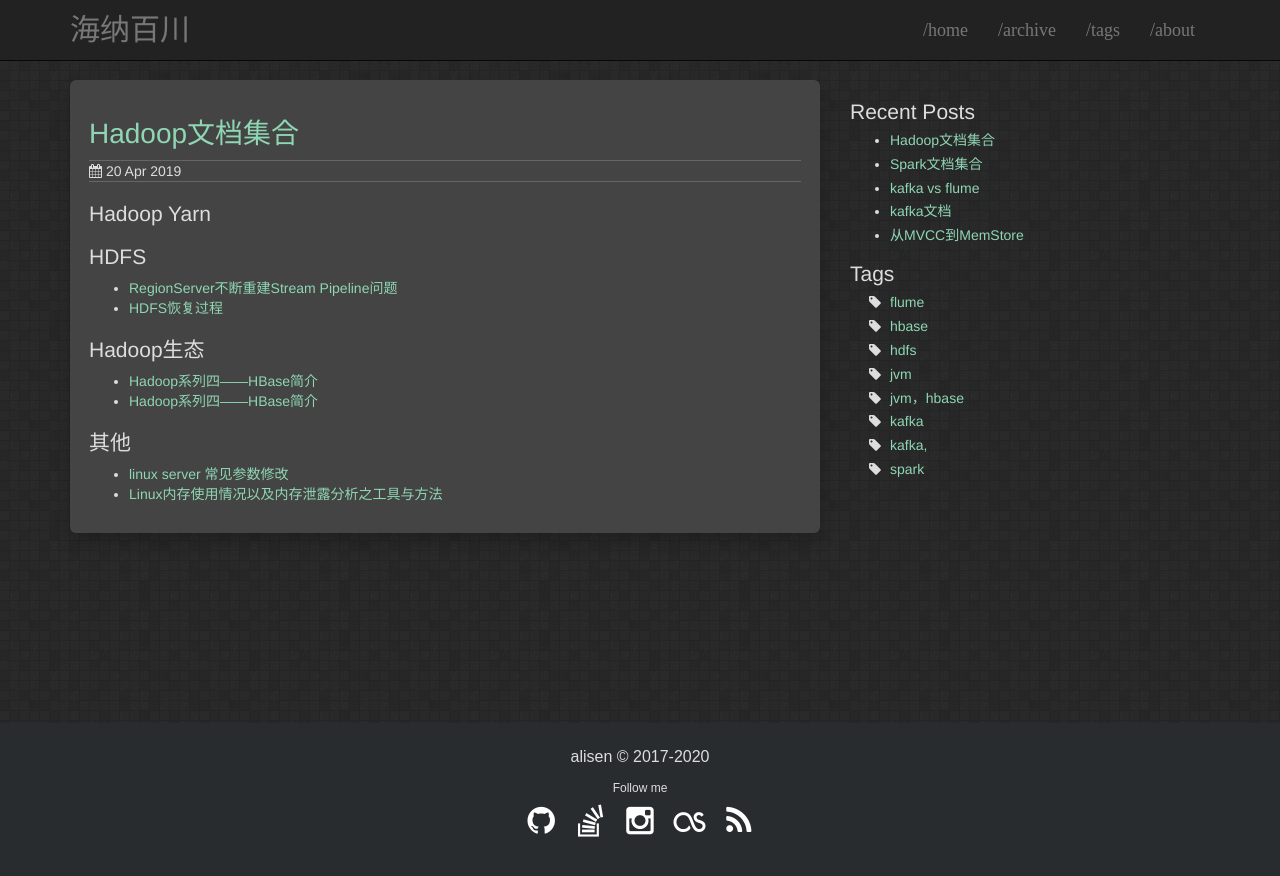
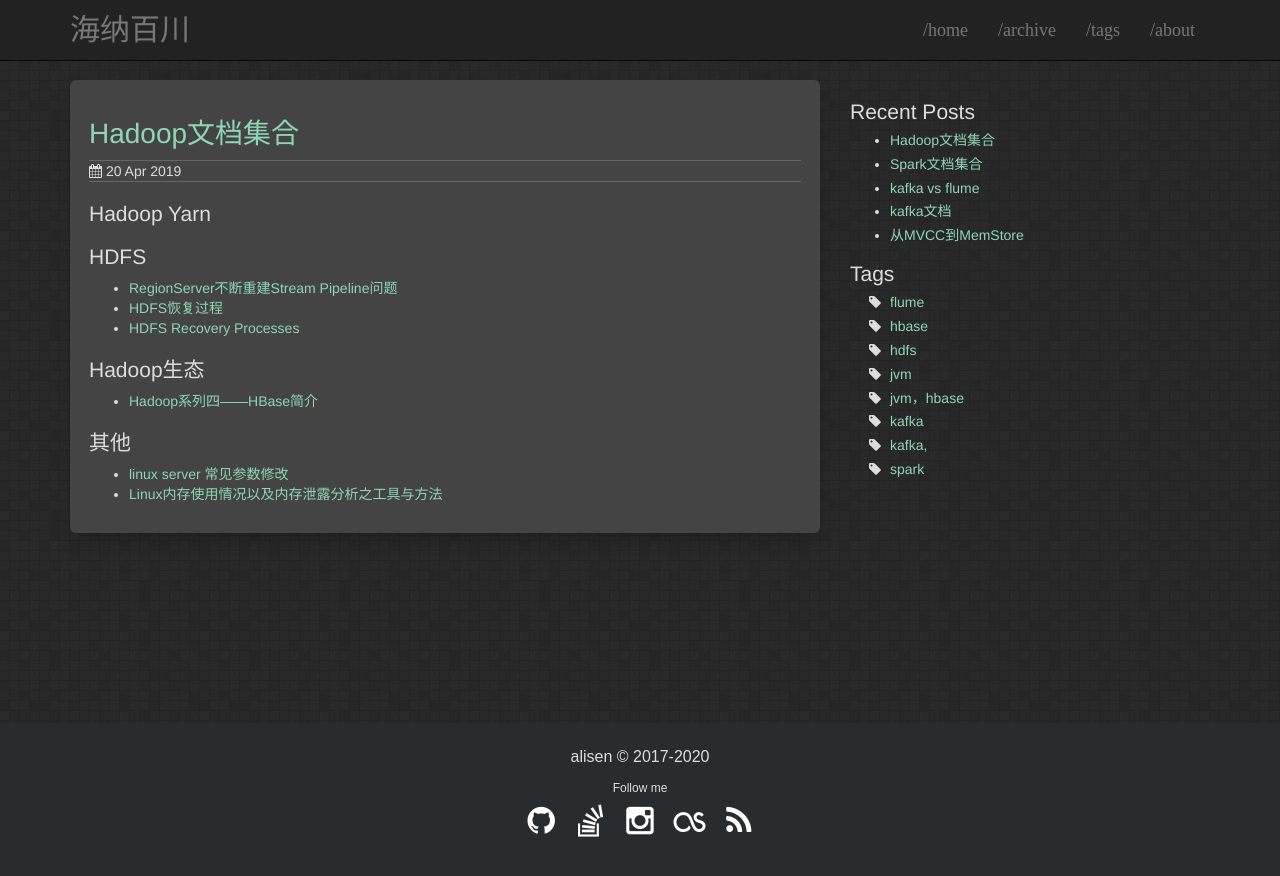
Before and after one commit to igithu/summary, a Jekyll site: the page built from _posts/2019-04-20-hadoop-doc.md, in a window 1280 px wide. Shown: the top 876 px of the page. Built offline with Jekyll 4.4.1, drawn with Linux system fonts in a browser that asks for light colours.

Commit message:
Update 2019-04-20-hadoop-doc.md

```diff
--- a/_posts/2019-04-20-hadoop-doc.md
+++ b/_posts/2019-04-20-hadoop-doc.md
@@ -13,10 +13,11 @@ date: 2019-04-20
 ## HDFS
 * [RegionServer不断重建Stream Pipeline问题](http://housong.github.io/2016/streaming-pipeline/)
 * [HDFS恢复过程](http://www.freeoa.net/osuport/cluster/hdfs-recovery-procedure_3116.html)
+* [HDFS Recovery Processes](https://github.com/mattshma/bigdata/blob/master/hadoop/hdfs/hdfs_recovery.md)
+
 
 
 ## Hadoop生态
-* [Hadoop系列四——HBase简介](https://niyanchun.com/hbase-introduction-extend.html)
 * [Hadoop系列四——HBase简介](https://niyanchun.com/hbase-introduction-extend.html)
 
 
```
